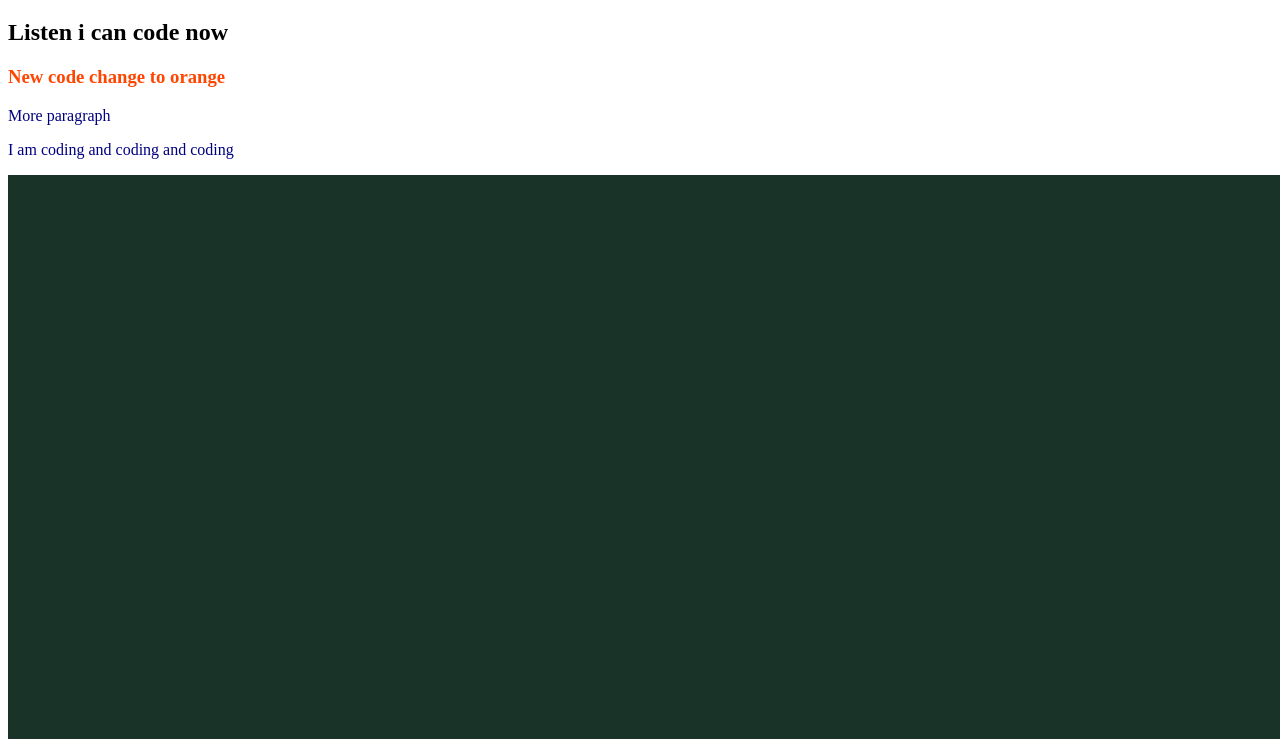
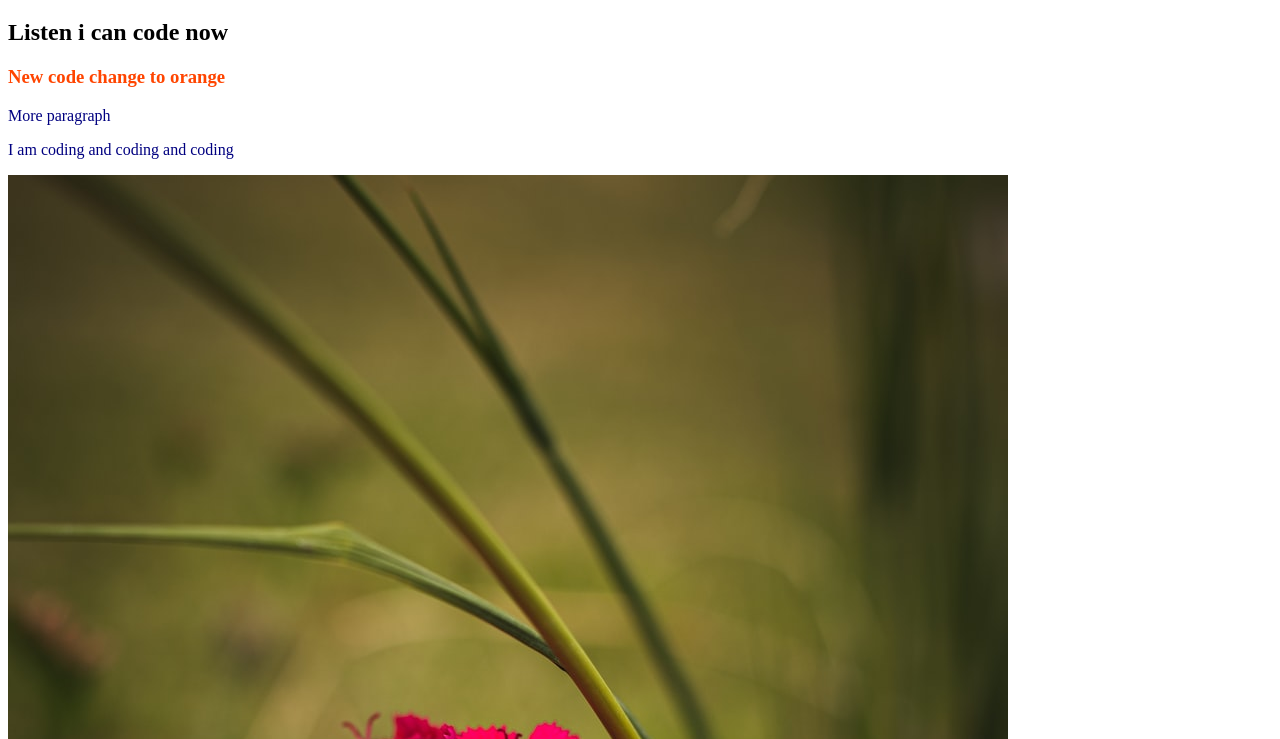
Before and after one commit to humayrasamia612021/my-second-repo, a plain HTML site: page index.html in a window 1280 px wide. Shown: the part 61-800 px from the top of the page. Drawn offline with Linux system fonts and the light colour scheme.

Commit message:
image added

```diff
--- a/index.html
+++ b/index.html
@@ -13,6 +13,7 @@
     <h3>New code change to orange</h3>
     <p>More paragraph</p>
     <p>I am coding and coding and coding</p>
+    <img src="images/long flower.jpg" alt="">
     <img src="round flower.jpg" alt="">
     <img src="heyman.jpg" alt="">
 </body>
```
Also changed, not shown: images/long flower.jpg (renamed from long flower.jpg).
